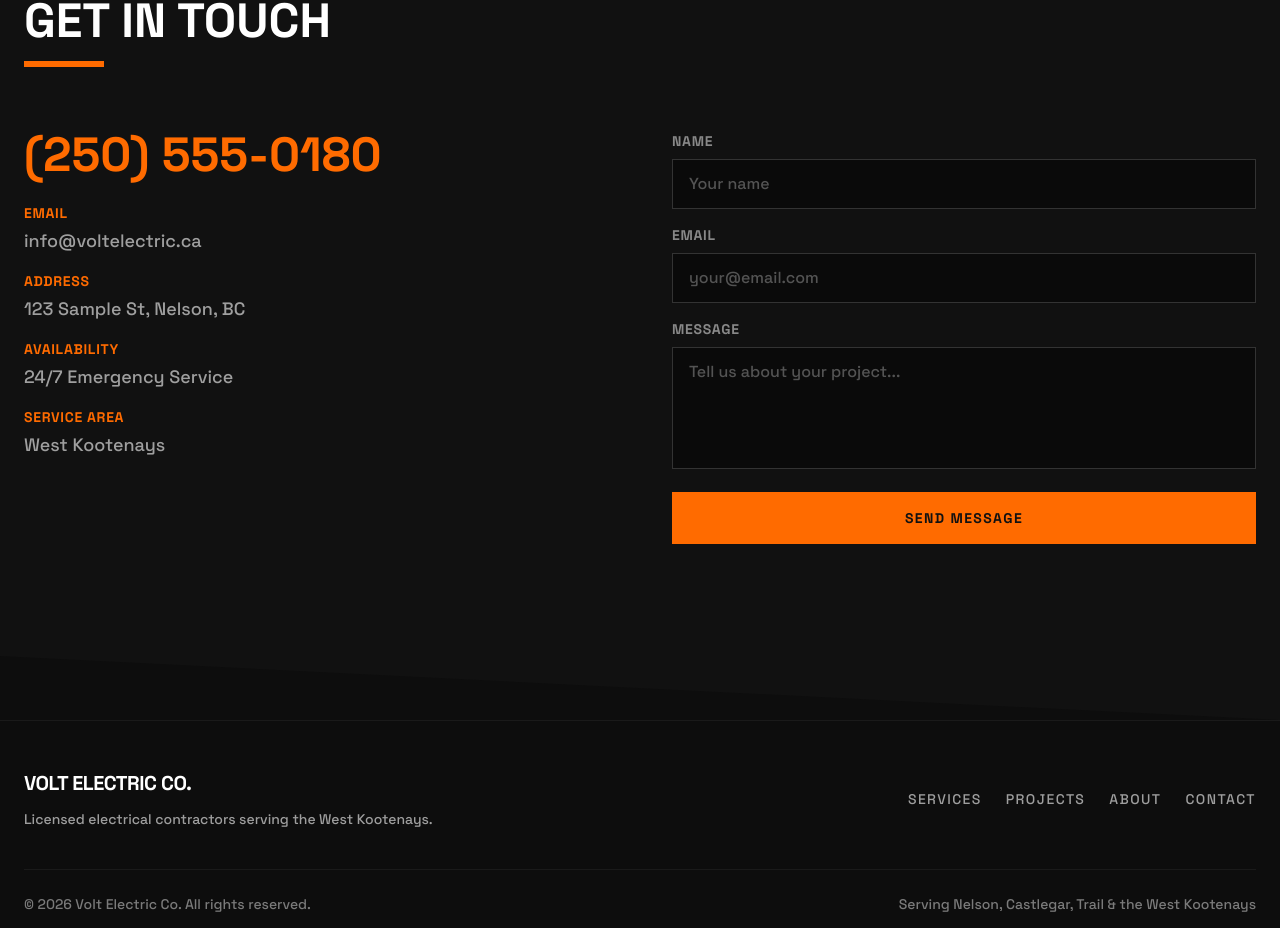
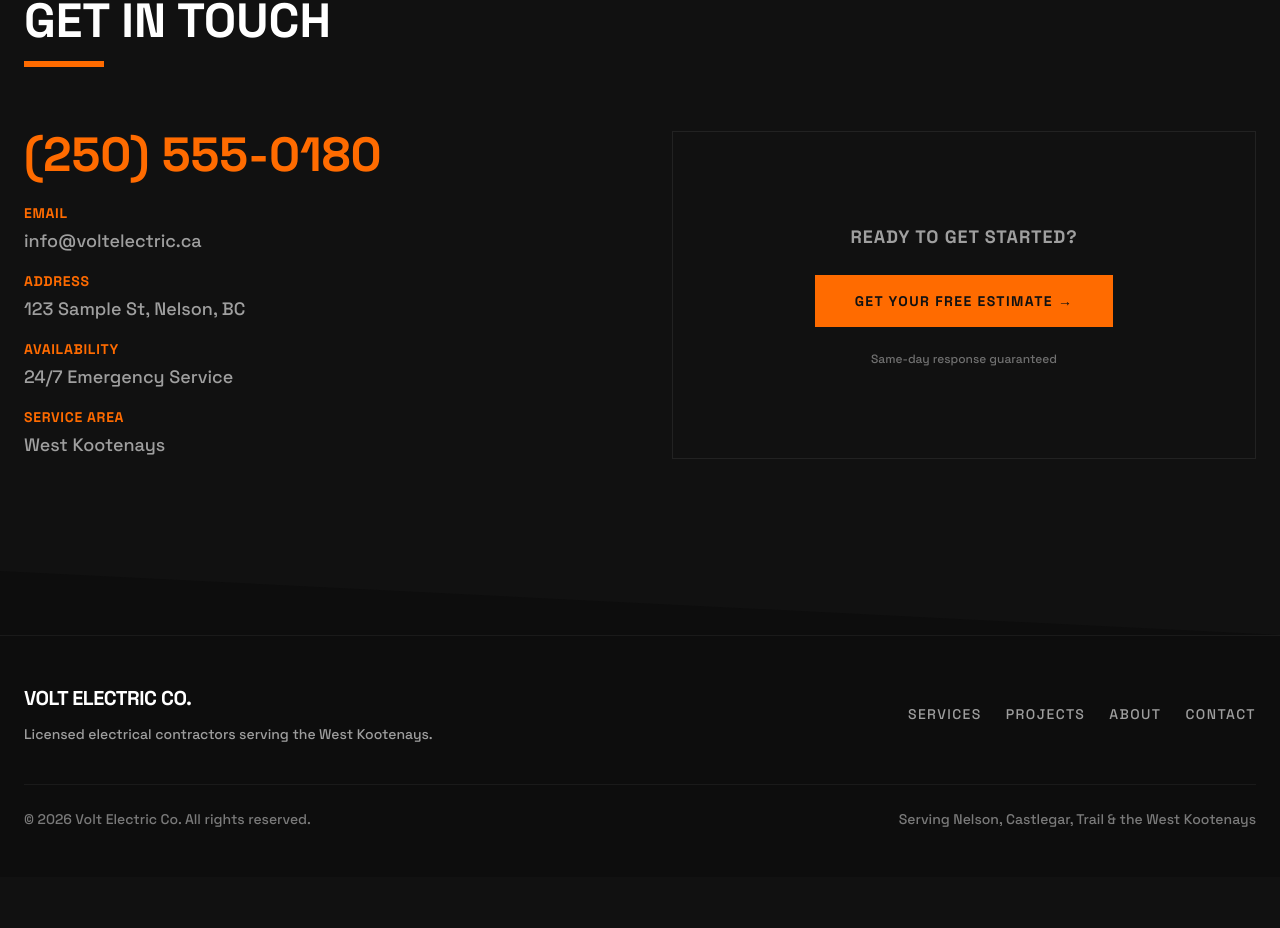
Before and after one commit to AgentWarhead/kootenay-made, a Next.js app: page /styles/demos/bold-modern in a window 1280 px wide. Shown: the part 8294-9222 px from the top of the page. Built offline with nearby package versions, Linux system fonts and the light colour scheme; a web font is replaced by a local one.

Commit message:
bold-modern: hover effects, merge duplicate forms

```diff
--- a/src/app/styles/demos/bold-modern/page.tsx
+++ b/src/app/styles/demos/bold-modern/page.tsx
@@ -441,7 +441,7 @@ export default function BoldModernDemo() {
                 { label: 'ECRA Member', sub: 'Electrical Contractors Reg.', icon: <Certificate size={28} weight="duotone" className="text-orange-500" /> },
                 { label: 'WorkSafeBC', sub: 'Certificate of Recognition', icon: <HardHat size={28} weight="duotone" className="text-orange-500" /> },
               ].map((cred) => (
-                <div key={cred.label} className="text-center">
+                <div key={cred.label} className="text-center transition-all duration-200 hover:scale-105">
                   <div className="flex justify-center mb-2">{cred.icon}</div>
                   <p className="text-sm font-bold uppercase tracking-wider" style={{ color: '#ffffff' }}>{cred.label}</p>
                   <p className="text-xs mt-1" style={{ color: 'rgba(255,255,255,0.55)' }}>{cred.sub}</p>
@@ -521,7 +521,7 @@ export default function BoldModernDemo() {
             ].map((proj, i) => (
               <Reveal key={i} delay={i * 0.08}>
                 <div
-                  className="p-6 h-full"
+                  className="p-6 h-full transition-all duration-300 hover:-translate-y-1 hover:border-l-orange-500"
                   style={{ backgroundColor: '#111111', border: '1px solid #222', borderLeft: '4px solid #ff6b00' }}
                 >
                   <div className="flex items-center justify-between mb-3">
@@ -538,7 +538,7 @@ export default function BoldModernDemo() {
           <Reveal delay={0.1}>
             <div className="grid grid-cols-2 md:grid-cols-4 gap-4">
               {['Commercial Wiring', 'Panel Upgrades', 'Smart Home', 'EV Charger Install'].map((label, i) => (
-                <div key={label} className="relative aspect-[4/3] overflow-hidden" style={{ borderBottom: '4px solid #ff6b00' }}>
+                <div key={label} className="relative aspect-[4/3] overflow-hidden transition-all duration-300 hover:scale-[1.02]" style={{ borderBottom: '4px solid #ff6b00' }}>
                   <Image src={`/images/demos/gallery/bm-${i + 1}.webp`} alt={label} fill className="object-cover" />
                   <div className="absolute inset-0" style={{ background: 'linear-gradient(to top, rgba(17,17,17,0.8) 0%, transparent 50%)' }} />
                   <div className="absolute bottom-0 left-0 right-0 p-3">
@@ -594,7 +594,7 @@ export default function BoldModernDemo() {
               },
             ].map((svc) => (
               <Reveal key={svc.title}>
-                <div className="p-8 h-full" style={{ backgroundColor: '#0a0a0a', border: '1px solid rgba(255,107,0,0.2)', borderTop: '4px solid #ff6b00' }}>
+                <div className="p-8 h-full transition-all duration-300 hover:-translate-y-1 hover:shadow-xl hover:shadow-orange-500/10" style={{ backgroundColor: '#0a0a0a', border: '1px solid rgba(255,107,0,0.2)', borderTop: '4px solid #ff6b00' }}>
                   <div className="flex items-center gap-3 mb-6">
                     {svc.icon}
                     <div>
@@ -721,7 +721,7 @@ export default function BoldModernDemo() {
               { quote: 'The site looks exactly like our brand — bold, professional, no BS. Clients actually comment on it before we even start a job.', name: 'Marcus D.', biz: 'Volt & Watt Electric', town: 'Trail', type: 'Commercial' },
             ].map((t, i) => (
               <Reveal key={i} delay={i * 0.12}>
-                <div className="p-8 h-full" style={{ backgroundColor: '#111111', borderTop: '4px solid #ff6b00' }}>
+                <div className="p-8 h-full transition-all duration-300 hover:-translate-y-1 hover:shadow-xl hover:shadow-orange-500/10" style={{ backgroundColor: '#111111', borderTop: '4px solid #ff6b00' }}>
                   <div className="flex items-center justify-between mb-5">
                     <div className="flex gap-0.5">
                       {Array.from({ length: 5 }).map((_, j) => <span key={j} className="text-xl" style={{ color: '#ff6b00' }}>★</span>)}
@@ -790,7 +790,7 @@ export default function BoldModernDemo() {
                   { n: '75+', label: 'EV Chargers Installed' },
                   { n: '100%', label: 'Licensed & Insured' },
                 ].map((stat) => (
-                  <div key={stat.n} className="p-6 text-center" style={{ backgroundColor: '#111111', borderTop: '3px solid #ff6b00' }}>
+                  <div key={stat.n} className="p-6 text-center transition-all duration-200 hover:-translate-y-1 hover:shadow-lg hover:shadow-orange-500/10" style={{ backgroundColor: '#111111', borderTop: '3px solid #ff6b00' }}>
                     <p className="text-3xl font-bold mb-1" style={{ color: '#ff6b00' }}>{stat.n}</p>
                     <p className="text-xs uppercase tracking-widest" style={{ color: 'rgba(255,255,255,0.6)' }}>{stat.label}</p>
                   </div>
@@ -827,30 +827,19 @@ export default function BoldModernDemo() {
               </div>
             </Reveal>
             <Reveal delay={0.15}>
-              <form className="space-y-4" onSubmit={(e) => e.preventDefault()}>
-                <div>
-                  <label className="block text-sm font-bold uppercase tracking-wider mb-2" style={{ color: 'rgba(255,255,255,0.5)' }}>NAME</label>
-                  <input type="text" placeholder="Your name" className="w-full px-4 py-3 text-white placeholder-white/30 outline-none transition-all" style={{ backgroundColor: '#0a0a0a', border: '1px solid #333' }}
-                    onFocus={(e) => (e.currentTarget.style.borderColor = '#ff6b00')}
-                    onBlur={(e) => (e.currentTarget.style.borderColor = '#333')} />
-                </div>
-                <div>
-                  <label className="block text-sm font-bold uppercase tracking-wider mb-2" style={{ color: 'rgba(255,255,255,0.5)' }}>EMAIL</label>
-                  <input type="email" placeholder="your@email.com" className="w-full px-4 py-3 text-white placeholder-white/30 outline-none transition-all" style={{ backgroundColor: '#0a0a0a', border: '1px solid #333' }}
-                    onFocus={(e) => (e.currentTarget.style.borderColor = '#ff6b00')}
-                    onBlur={(e) => (e.currentTarget.style.borderColor = '#333')} />
-                </div>
-                <div>
-                  <label className="block text-sm font-bold uppercase tracking-wider mb-2" style={{ color: 'rgba(255,255,255,0.5)' }}>MESSAGE</label>
-                  <textarea rows={4} placeholder="Tell us about your project..." className="w-full px-4 py-3 text-white placeholder-white/30 outline-none transition-all resize-none" style={{ backgroundColor: '#0a0a0a', border: '1px solid #333' }}
-                    onFocus={(e) => (e.currentTarget.style.borderColor = '#ff6b00')}
-                    onBlur={(e) => (e.currentTarget.style.borderColor = '#333')} />
-                </div>
-                <motion.button type="submit" className="w-full px-8 py-4 text-sm font-bold uppercase tracking-widest transition-all" style={{ backgroundColor: '#ff6b00', color: '#111111' }}
-                  whileHover={prefersReduced ? {} : { boxShadow: '0 0 30px rgba(255,107,0,0.5)', scale: 1.02 }}>
-                  SEND MESSAGE
-                </motion.button>
-              </form>
+              <div className="flex flex-col items-center justify-center h-full gap-6 p-8" style={{ backgroundColor: '#111111', border: '1px solid #222' }}>
+                <p className="text-lg font-bold uppercase tracking-wider text-center" style={{ color: 'rgba(255,255,255,0.6)' }}>
+                  Ready to get started?
+                </p>
+                <a href="#estimate"
+                  className="inline-block px-10 py-4 text-sm font-bold uppercase tracking-widest transition-all"
+                  style={{ backgroundColor: '#ff6b00', color: '#111111' }}
+                  onMouseEnter={(e) => { e.currentTarget.style.boxShadow = '0 0 30px rgba(255,107,0,0.5)'; (e.currentTarget as HTMLElement).style.transform = 'scale(1.03)' }}
+                  onMouseLeave={(e) => { e.currentTarget.style.boxShadow = 'none'; (e.currentTarget as HTMLElement).style.transform = 'scale(1)' }}>
+                  GET YOUR FREE ESTIMATE →
+                </a>
+                <p className="text-xs" style={{ color: 'rgba(255,255,255,0.4)' }}>Same-day response guaranteed</p>
+              </div>
             </Reveal>
           </div>
         </div>
```
